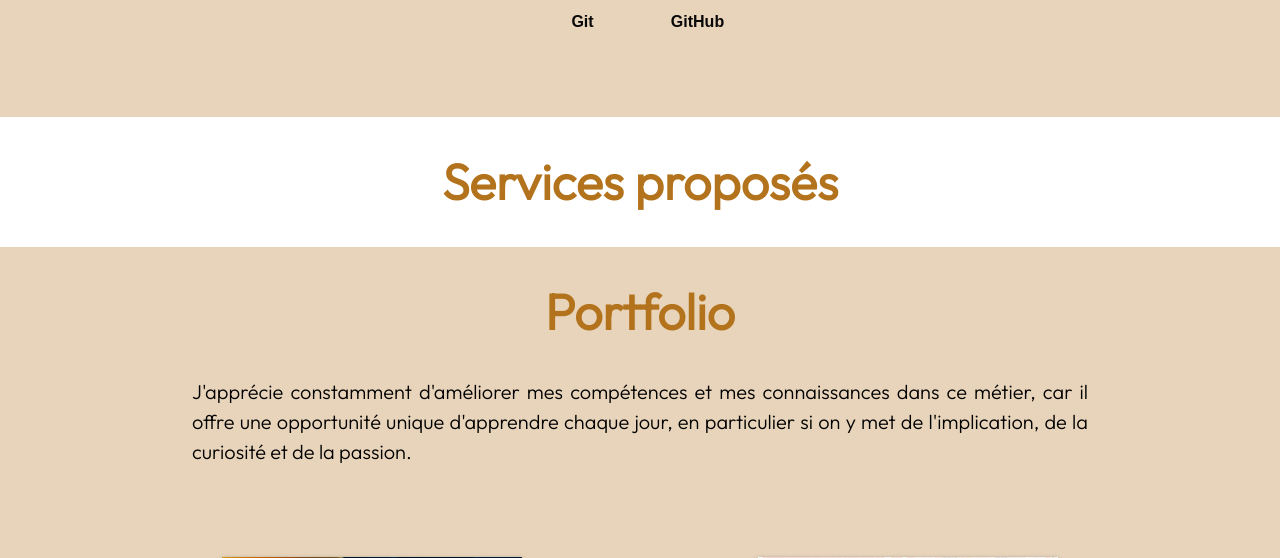
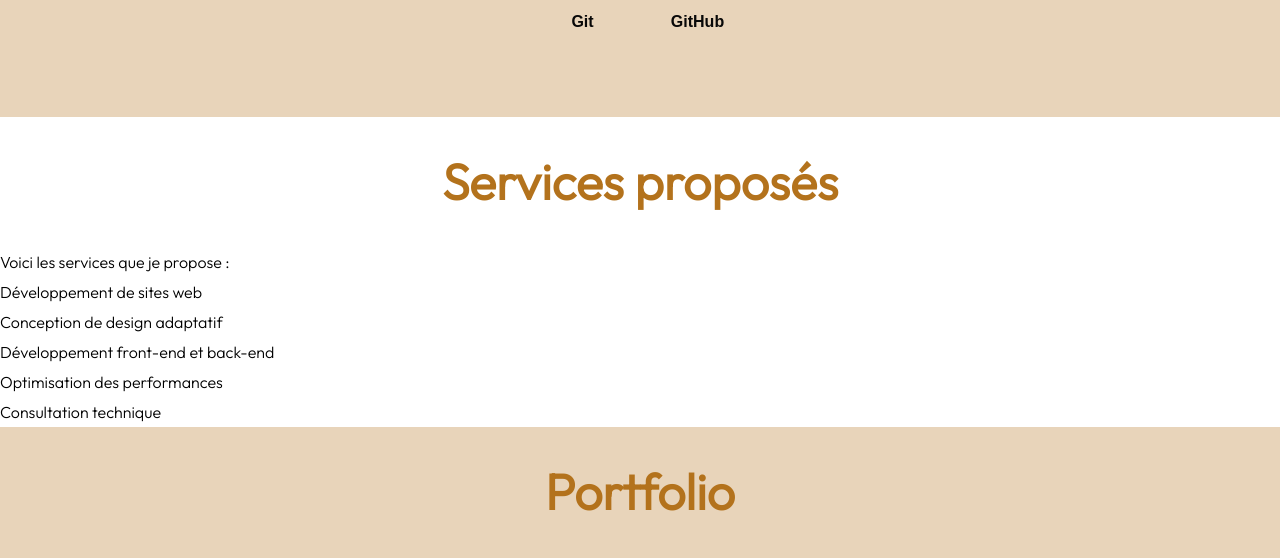
Before and after one commit to Mashoulya/Mashoulya.github.io, a PHP site: page / in a window 1280 px wide. Shown: the part 2737-3295 px from the top of the page. Run offline with PHP 8.4, Linux system fonts and the light colour scheme; style sheets or scripts are compiled from the project's sources.

Commit message:
services

```diff
--- a/index.php
+++ b/index.php
@@ -6,7 +6,7 @@
     <meta name="viewport" content="width=device-width, initial-scale=1.0">
     <title>Accueil</title>
     <link rel="stylesheet" href="style.css">
-
+</head>
 <body>
 
     <!-- navbar -->
@@ -44,7 +44,6 @@
 </div>
 
     <!-- profil -->
-
 
      <div class="box-about-me">
       <h2 class="" id="about">A propos de moi</h2>
@@ -162,8 +161,16 @@
 
   <!-- Services proposés -->
 
-  <div classe="services">
+  <div class="services">
     <h2 id="my-services">Services proposés</h2>
+    <p>Voici les services que je propose :</p>
+      <ul>
+        <li>Développement de sites web</li>
+        <li>Conception de design adaptatif</li>
+        <li>Développement front-end et back-end</li>
+        <li>Optimisation des performances</li>
+        <li>Consultation technique</li>
+      </ul>
   </div>
 
     <!-- Portfolio -->
--- a/style.scss
+++ b/style.scss
@@ -277,7 +277,11 @@ h2{
 
 }
 
+// Services
 
+.services{
+    width: 100%;
+}
 
 // Portfolio//
 
```
